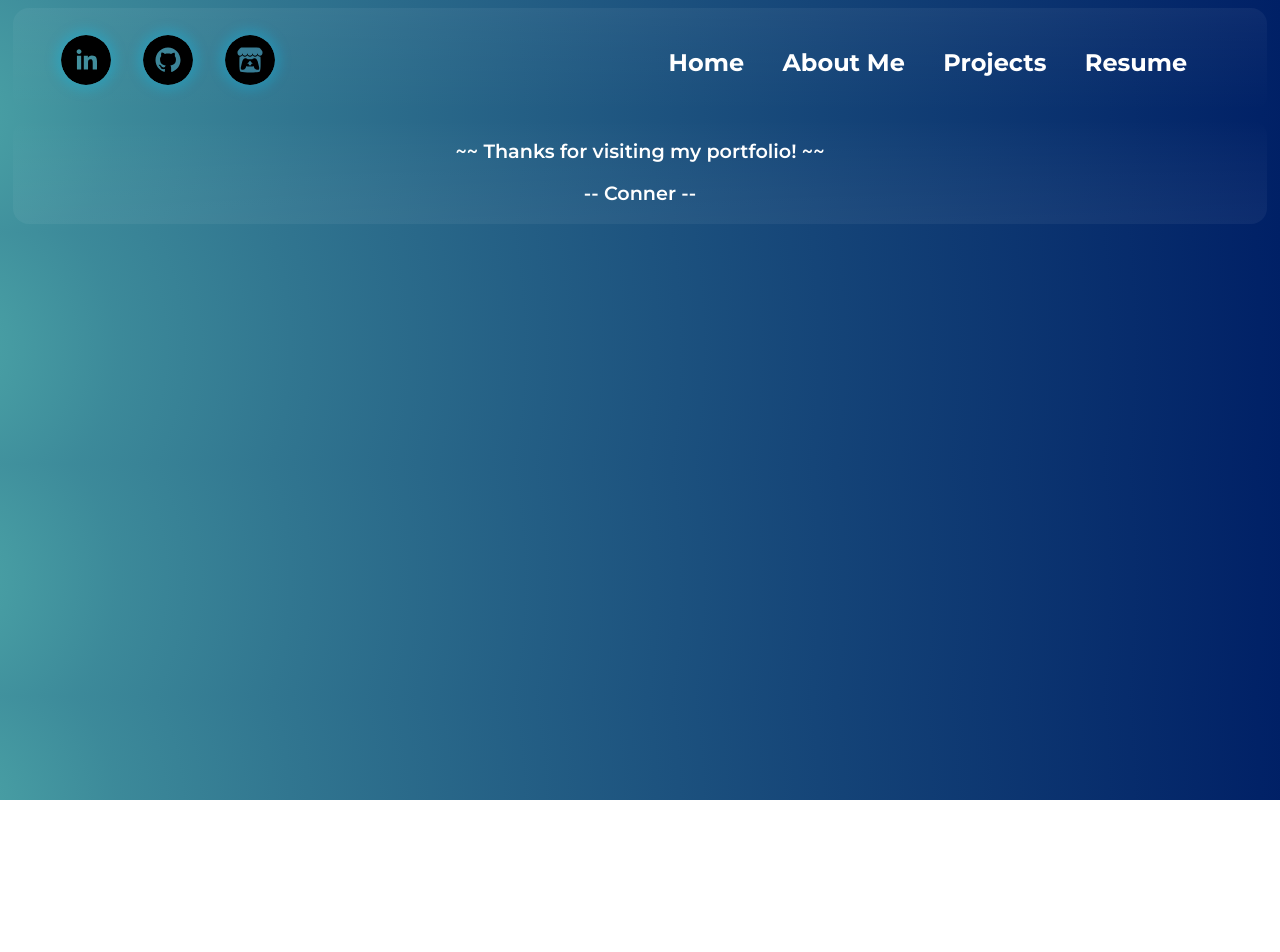
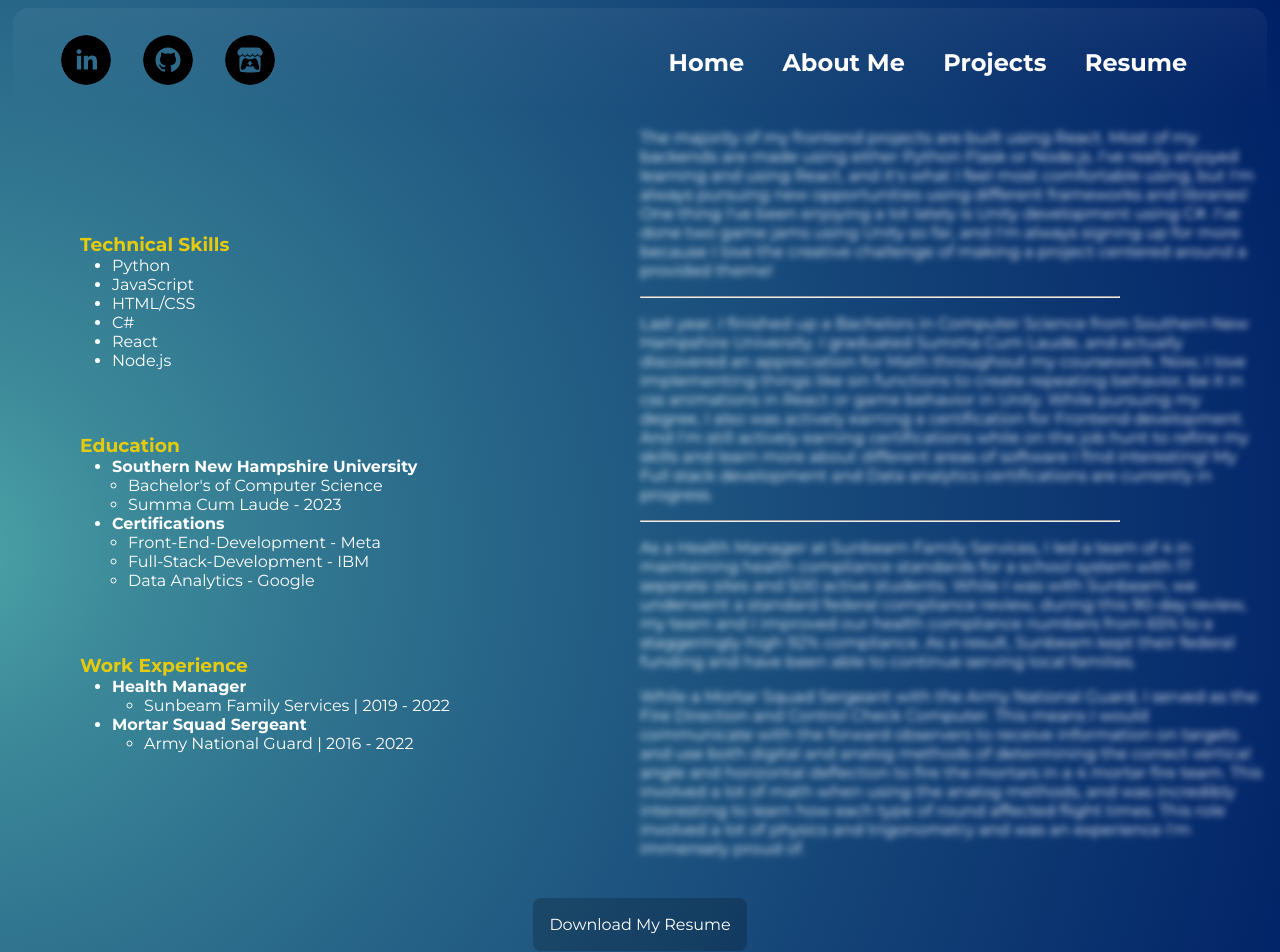
Before and after one commit to conner-huf/portfolio-site, a React (Create React App) app: page /resume in a window 1280 px wide. Shown: the top 952 px of the page. Before the commit the page ends 800 px from the top, so only its background shows below. Built offline with nearby package versions, Linux system fonts and the light colour scheme.

Commit message:
updates
Added resume page, updated resume, added more detail to project descriptions.

```diff
--- a/src/App.js
+++ b/src/App.js
@@ -4,8 +4,10 @@ import { Main } from "./Components/Main/Main";
 import { BrowserRouter as Router, Route, Switch } from "react-router-dom";
 import { About } from "./Components/About/About";
 import { ProjectDisplay } from "./Components/ProjectDisplay/ProjectDisplay";
+import { ResumePage } from "./Components/ResumePage/ResumePage";
 
 import './App.css';
+
 
 function App() {
   return (
@@ -25,6 +27,9 @@ function App() {
           <Route path="/projects">
             <ProjectDisplay />
           </Route>
+          <Route path="/resume">
+            <ResumePage />
+          </Route>
         </Switch>
         <Footer />
 
--- a/src/Assets/projects.json
+++ b/src/Assets/projects.json
@@ -14,25 +14,25 @@
     {
         "title": "Teeny Link",
         "tech": "React.js, HTML, CSS, Github, Heroku, Python, Flask, Firebase",
-        "description": "An application that can shorten a url. Uses Firebase to store target long URLs and generated short URLs. Made using React, Python Flask, Firebase, Heroku",
+        "description": "An application that can shorten a url. Uses Firebase to store target long URLs and generated short URLs. Made using React, Python Flask, Firebase, Heroku. This was a fun project that I mainly wanted to make so that I could create more consistent looking links to all of my things, and I wanted to learn more about how to use firebase. I have since limited the database access to read only to ensure that I'm not charged, so unfortunately links can no longer be created. But the links created in the first month still work.",
         "link": "https://www.teeny-link.com/app"
     },
     {
         "title": "Pokedex Application",
         "tech": "React.js, Node.js, HTML, CSS, Github, APIs",
-        "description": "An application that fetches data from the PokeApi to display information on the Pokemon game series. Made using React, PokeApi.co, and Node.js.",
+        "description": "An application that fetches data from the PokeApi to display information on the Pokemon game series. Made using React, PokeApi.co, and Node.js. This web app chugs through a lot of information to display the data, so it was a fun challenge to make it as efficient as possible.",
         "link": "https://conner-huf.github.io/pokedex/"
     },
     {
         "title": "Asteroids Game",
         "tech": "Unity, C#",
-        "description": "A game inspired by the asteroids arcade game. Built using Unity.",
+        "description": "A game inspired by the asteroids arcade game. Built using Unity. I really enjoy working with Unity, and I think this was a great way to get more acquainted with it. In my free time I like to play around with Unity and see what I can make, but this is the only complete project that I currently have available.",
         "link": "https://itzlumpz.itch.io/asteroids"
     },
     {
         "title": "Evermana WoW Addon",
         "tech": "Lua, APIs, Scripts",
-        "description": "An addon I created for the popular MMO World of Warcraft. Displays the current mana points of the player in circumstances when it is not visible by default.",
+        "description": "An addon I created for the popular MMO World of Warcraft. Displays the current mana points of the player in circumstances when it is not visible by default. I really like this project because I think it demonstrates a good approach to software solutions. I had an issue with the UI on WoW, I researched how I could fix it, and not only did I want to fix it, I acted on it.",
         "link": "https://github.com/conner-huf/EverMana"
     },
     {
--- a/src/Components/Logo/Logo.css
+++ b/src/Components/Logo/Logo.css
@@ -10,13 +10,13 @@
     justify-content: flex-start;
     transition: 0.25s;
     border-radius: 50%;
-    box-shadow: rgba(0, 204, 255, 0.25) 0px 0px 12px 5px;
 }
 
 .social-icon:hover {
     transform: scale(1.2) translateY(-0.2em) translateX(-0.5em);
     cursor: pointer;
     transition: 0.25s;
+    box-shadow: rgba(0, 204, 255, 0.25) 0px 0px 12px 5px;
 }
 
 @media (max-width: 1000px) {
--- a/src/Components/Navbar/Navbar.jsx
+++ b/src/Components/Navbar/Navbar.jsx
@@ -4,7 +4,6 @@ import { Link } from 'react-router-dom'
 import { FaBars, FaTimes } from 'react-icons/fa';
 
 import './Navbar.css'
-import resume from '../../Assets/Resume.pdf'
 
 export const Navbar = () => {
 
@@ -24,7 +23,7 @@ export const Navbar = () => {
         <Link to='/' className="nav-link" onClick={showNavBar}>Home</Link>
         <Link to='/about' className="nav-link" onClick={showNavBar}>About Me</Link>
         <Link to='/projects' className="nav-link" onClick={showNavBar}>Projects</Link>
-        <a href={resume} download className="nav-link" onClick={showNavBar}>Resume</a>
+        <Link to='/resume' className="nav-link" onClick={showNavBar}>Resume</Link>
         <button className="nav-btn nav-close-btn" onClick={showNavBar}>
           <FaTimes />
         </button>
--- a/src/Components/ProjectCard/ProjectCard.css
+++ b/src/Components/ProjectCard/ProjectCard.css
@@ -34,6 +34,12 @@
     width: 40vw;
     border-radius: .5rem;
     box-shadow: #ffffff83 0px 0px 5px;
+    transition: 0.3s;
+}
+
+.project-card-image:hover {
+    box-shadow: rgba(245, 255, 105, 0.75) 0px 0px 10px;
+    transition: 0.3s;
 }
 
 .project-card-description {
--- /dev/null
+++ b/src/Components/ResumePage/ResumePage.css
@@ -0,0 +1,75 @@
+.resume-page-container {
+    display: flex;
+    justify-content: center;
+    align-items: center;
+    flex-wrap: wrap;
+}
+
+.resume-page-left {
+    display: flex;
+    justify-content: left;
+    align-items: left;
+    flex-direction: column;
+    width: 50%;
+}
+
+.resume-page-right {
+    display: flex;
+    justify-content: center;
+    align-items: left;
+    flex-direction: column;
+    width: 50%;
+}
+
+.resume-page-left > ul {
+    margin: 2rem 5rem;
+}
+
+ul > li {
+    margin: 0 2rem;
+}
+
+ul > ul {
+    margin: 0 1rem;
+}
+
+ul > h3 {
+    color: #e6cb0c;
+    cursor: pointer;
+}
+
+.resume-page-right > p {
+    margin: .5rem 1rem .5rem 0;
+    font-size: 1rem;
+}
+
+.hovered {
+    filter: blur(3px);
+    transition: 0.3s;
+}
+
+.unhovered {
+    filter: blur(0);
+    transition: 0.3s;
+}
+
+.resume-page-right > hr {
+    width: 75%;
+    margin: .5rem 0;
+}
+
+.resume-download-button {
+    display: flex;
+    justify-content: center;
+    align-items: center;
+
+    text-decoration: none;
+    color: white;
+
+    aspect-ratio: 4/1;
+    padding: 1rem;
+    border-radius: .5rem;
+    border: 0px solid transparent;
+    background-color: rgba(0, 0, 0, 0.2);
+    margin: 2rem 0;
+}
--- /dev/null
+++ b/src/Components/ResumePage/ResumePage.jsx
@@ -0,0 +1,57 @@
+import React, { useState } from 'react'
+import './ResumePage.css'
+
+import resume from '../../Assets/Resume.pdf'
+
+export const ResumePage = () => {
+  const [hoveredSection, setHoveredSection] = useState('');
+
+  return (
+    <div className='resume-page-container'>
+      <div className='resume-page-left'>
+        <ul><h3 className='tech-skill' onMouseEnter={() => setHoveredSection('tech-skill')} onMouseLeave={() => setHoveredSection('')}>Technical Skills</h3><div></div>
+          <li>Python</li>
+          <li>JavaScript</li>
+          <li>HTML/CSS</li>
+          <li>C#</li>
+          <li>React</li>
+          <li>Node.js</li>
+        </ul>
+        <ul><h3 className='edu-exp' onMouseEnter={() => setHoveredSection('edu-exp')} onMouseLeave={() => setHoveredSection('')}>Education</h3>
+          <li><h4>Southern New Hampshire University</h4></li>
+            <ul>
+              <li>Bachelor's of Computer Science</li>
+              <li>Summa Cum Laude - 2023</li>
+            </ul>
+          <li><h4>Certifications</h4></li>
+            <ul>
+              <li>Front-End-Development - Meta</li>
+              <li>Full-Stack-Development - IBM</li>
+              <li>Data Analytics - Google</li>
+            </ul>
+        </ul>
+        <ul><h3 className='work-exp' onMouseEnter={() => setHoveredSection('work-exp')} onMouseLeave={() => setHoveredSection('')}>Work Experience</h3>
+          <li><h4>Health Manager</h4>
+            <ul>
+              <li>Sunbeam Family Services | 2019 - 2022</li>
+            </ul>
+          </li>
+          <li><h4>Mortar Squad Sergeant</h4>
+            <ul>
+              <li>Army National Guard | 2016 - 2022</li>
+            </ul>
+          </li>
+        </ul>
+      </div>
+      <div className='resume-page-right'>
+        <p className={`tech-skill ${hoveredSection === 'tech-skill' ? 'unhovered' : 'hovered'}`}>The majority of my frontend projects are built using React. Most of my backends are made using either Python Flask or Node.js. I've really enjoyed learning and using React, and it's what I feel most comfortable using, but I'm always pursuing new opportunities using different frameworks and libraries! One thing I've been enjoying a lot lately is Unity development using C#. I've done two game jams using Unity so far, and I'm always signing up for more because I love the creative challenge of making a project centered around a provided theme!</p>
+        <hr />
+        <p className={`edu-exp ${hoveredSection === 'edu-exp' ? 'unhovered' : 'hovered'}`}>Last year, I finished up a Bachelors in Computer Science from Southern New Hampshire University. I graduated Summa Cum Laude, and actually discovered an appreciation for Math throughout my coursework. Now, I love implementing things like sin functions to create repeating behavior, be it in css animations in React or game behavior in Unity. While pursuing my degree, I also was actively earning a certification for Frontend development. And I'm still actively earning certifications while on the job hunt to refine my skills and learn more about different areas of software I find interesting! My Full stack development and Data analytics certifications are currently in progress.</p>
+        <hr />
+        <p className={`work-exp ${hoveredSection === 'work-exp' ? 'unhovered' : 'hovered'}`}>As a Health Manager at Sunbeam Family Services, I led a team of 4 in maintaining health compliance standards for a school system with 17 separate sites and 500 active students. While I was with Sunbeam, we underwent a standard federal compliance review, during this 90-day review, my team and I improved our health compliance numbers from 65% to a staggeringly-high 92% compliance. As a result, Sunbeam kept their federal funding and have been able to continue serving local families.</p>
+        <p className={`work-exp ${hoveredSection === 'work-exp' ? 'unhovered' : 'hovered'}`}>While a Mortar Squad Sergeant with the Army National Guard, I served as the Fire Direction and Control Check Computer. This means I would communicate with the forward observers to receive information on targets and use both digital and analog methods of determining the correct vertical angle and horizontal deflection to fire the mortars in a 4 mortar fire team. This involved a lot of math when using the analog methods, and was incredibly interesting to learn how each type of round affected flight times. This role involved a lot of physics and trigonometry and was an experience I'm immensely proud of.</p>
+      </div>
+      <a href={resume}  className='resume-download-button' download>Download My Resume</a>
+    </div>
+  )
+}
```
Also changed, not shown: 2 other files (tests, documents, lock files or other folders).
